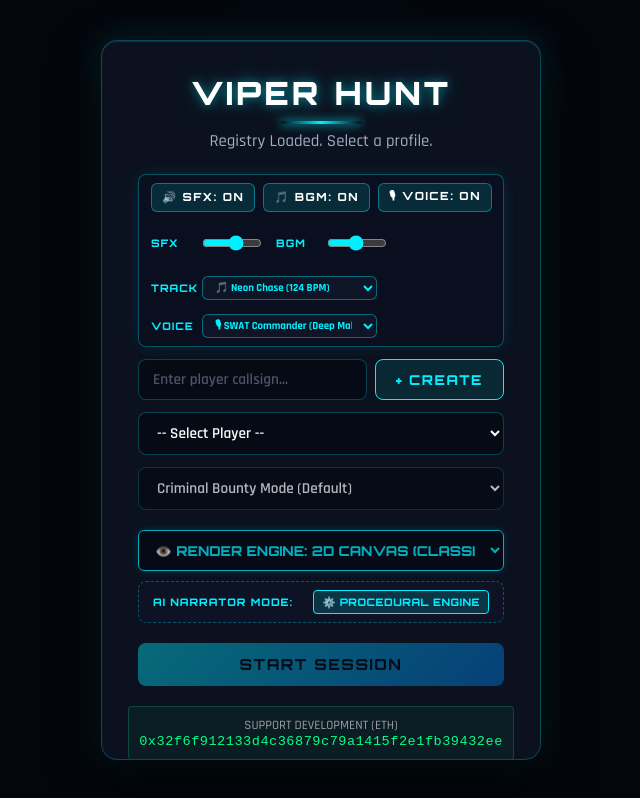
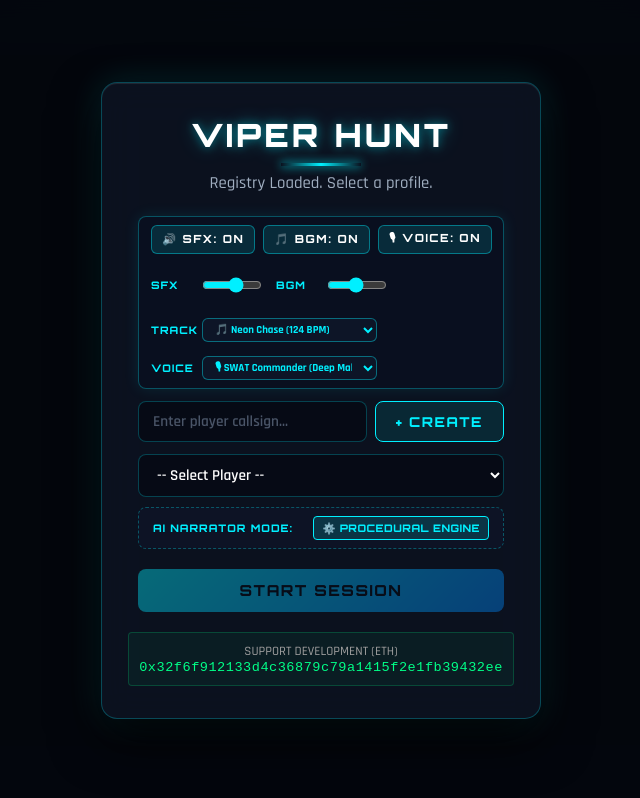
Before and after one commit to vdsperera/viper-hunt, a website with bundled scripts: page index.html in a window 1280 px wide. Shown: the whole page, without its empty margins (319-959 px from the left). Built offline with nearby package versions, Linux system fonts and the light colour scheme.

Commit message:
style(ui): completely remove disabled mode and render engine dropdowns

```diff
--- a/index.html
+++ b/index.html
@@ -171,16 +171,7 @@
                                     <option value="">-- Select Callsign --</option>
                                 </select>
                             </div>
-                            <div class="mode-select">
-                                <select id="mode-dropdown" disabled>
-                                    <option value="mode1" selected>Criminal Bounty Mode (Default)</option>
-                                </select>
-                            </div>
-                            <div class="render-engine-select" style="width: 100%; margin-top: 8px;">
-                                <select id="render-engine-dropdown" disabled class="track-select" style="background: rgba(4, 8, 18, 0.9); border: 1px solid var(--primary-cyan); color: #00f0ff; font-family: var(--font-heading); font-size: 0.85rem; font-weight: 700; padding: 10px 12px; border-radius: 6px; width: 100%; cursor: pointer; box-shadow: 0 0 10px rgba(0, 240, 255, 0.2);">
-                                    <option value="2d" selected>👁️ RENDER ENGINE: 2D CANVAS (CLASSIC)</option>
-                                </select>
-                            </div>
+
                         </div>
 
                         <!-- Google Gemini API Status Badge (Admin Configured) -->
```
